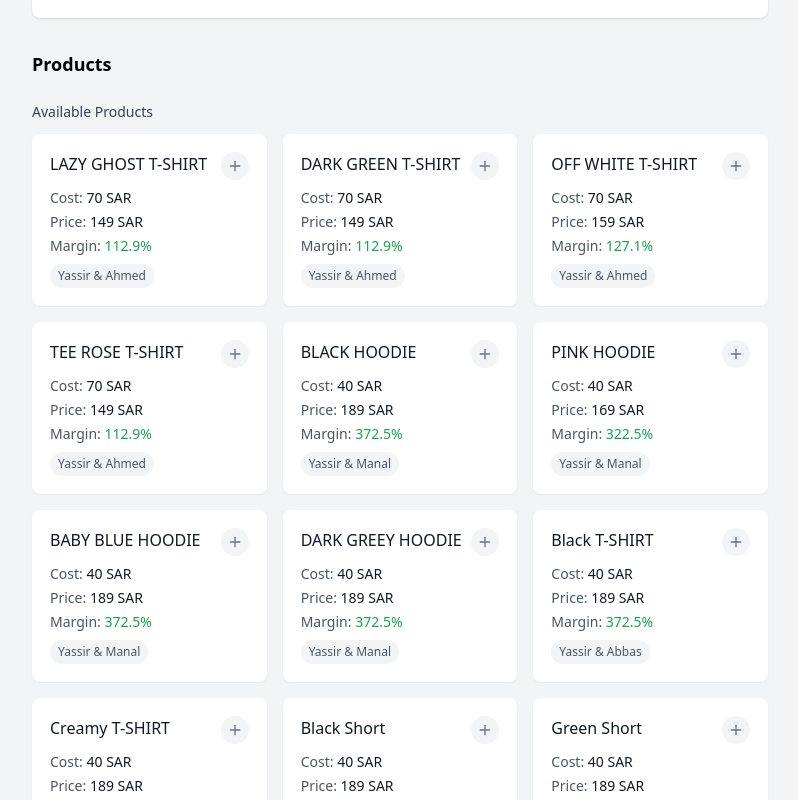
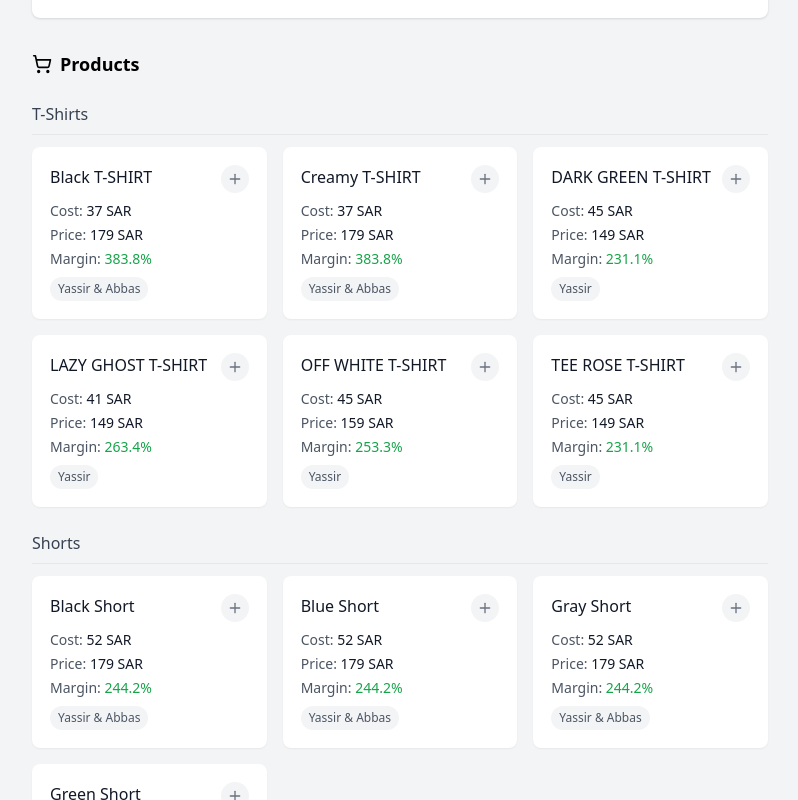
Before and after one commit to BasimAlmatboli/Littleghostsystem, a React (Vite) app: page /calculator in a window 1280 px wide. Shown: the part 900-1700 px from the top of the page, without its empty margins (240-1038 px from the left). Built offline with nearby package versions, Linux system fonts and the light colour scheme.

Commit message:
Add files via upload
update the product page to make them group
change price manually
update abbas share

```diff
--- a/src/components/ProductSelect.tsx
+++ b/src/components/ProductSelect.tsx
@@ -1,8 +1,9 @@
-import React from 'react';
-import { Product, OrderItem } from '../types';
-import { getProducts } from '../data/products';
+import React, { useState, useEffect } from 'react';
+import { OrderItem, Product } from '../types';
 import { ProductRow } from './ProductRow';
 import { ProductGrid } from './products/ProductGrid';
+import { getProducts } from '../data/products';
+import { ShoppingCart } from 'lucide-react';
 
 interface ProductSelectProps {
   orderItems: OrderItem[];
@@ -13,59 +14,181 @@ export const ProductSelect: React.FC<ProductSelectProps> = ({
   orderItems,
   onOrderItemsChange,
 }) => {
-  const handleAddProduct = (product: Product) => {
-    const newItems = [...orderItems];
-    const existingItem = newItems.find(item => item.product.id === product.id);
+  const [allProducts, setAllProducts] = useState<Product[]>([]);
 
-    if (existingItem) {
-      existingItem.quantity += 1;
+  useEffect(() => {
+    setAllProducts(getProducts());
+  }, []);
+
+  const handleProductSelect = (product: Product) => {
+    const existingItemIndex = orderItems.findIndex(
+      item => item.product.id === product.id
+    );
+
+    if (existingItemIndex >= 0) {
+      // Product already exists, increment quantity
+      const updatedItems = [...orderItems];
+      updatedItems[existingItemIndex] = {
+        ...updatedItems[existingItemIndex],
+        quantity: updatedItems[existingItemIndex].quantity + 1,
+      };
+      onOrderItemsChange(updatedItems);
     } else {
-      newItems.push({ product, quantity: 1 });
+      // Add new product with quantity 1
+      const newItem: OrderItem = {
+        product,
+        quantity: 1,
+      };
+      onOrderItemsChange([...orderItems, newItem]);
+    }
+  };
+
+  const handleItemUpdate = (index: number, updates: { quantity?: number; cost?: number; sellingPrice?: number }) => {
+    const updatedItems = [...orderItems];
+
+    if (updates.quantity !== undefined) {
+      if (updates.quantity <= 0) {
+        // Remove item if quantity is 0 or less
+        updatedItems.splice(index, 1);
+      } else {
+        updatedItems[index] = {
+          ...updatedItems[index],
+          quantity: updates.quantity,
+        };
+      }
     }
 
-    onOrderItemsChange(newItems);
+    if (updates.cost !== undefined) {
+      updatedItems[index] = {
+        ...updatedItems[index],
+        product: {
+          ...updatedItems[index].product,
+          cost: updates.cost,
+        },
+      };
+    }
+
+    if (updates.sellingPrice !== undefined) {
+      updatedItems[index] = {
+        ...updatedItems[index],
+        product: {
+          ...updatedItems[index].product,
+          sellingPrice: updates.sellingPrice,
+        },
+      };
+    }
+
+    onOrderItemsChange(updatedItems);
   };
 
-  const handleQuantityChange = (productId: string, quantity: number) => {
-    if (quantity === 0) {
-      onOrderItemsChange(orderItems.filter(item => item.product.id !== productId));
-      return;
-    }
+  // Group and sort products
+  const tShirts = allProducts
+    .filter(product => product.name.toUpperCase().includes('T-SHIRT'))
+    .sort((a, b) => a.name.localeCompare(b.name));
 
-    const newItems = orderItems.map(item =>
-      item.product.id === productId ? { ...item, quantity } : item
-    );
+  const shorts = allProducts
+    .filter(product => product.name.toUpperCase().includes('SHORT'))
+    .sort((a, b) => a.name.localeCompare(b.name));
 
-    onOrderItemsChange(newItems);
-  };
+  const hoodies = allProducts
+    .filter(product => product.name.toUpperCase().includes('HOODIE'))
+    .sort((a, b) => a.name.localeCompare(b.name));
 
-  const products = getProducts();
+  const otherProducts = allProducts
+    .filter(product =>
+      !product.name.toUpperCase().includes('T-SHIRT') &&
+      !product.name.toUpperCase().includes('SHORT') &&
+      !product.name.toUpperCase().includes('HOODIE')
+    )
+    .sort((a, b) => a.name.localeCompare(b.name));
+
   const selectedProducts = orderItems.map(item => item.product);
 
   return (
     <div className="space-y-6">
-      <h2 className="text-lg font-semibold">Products</h2>
+      <h2 className="text-lg font-semibold flex items-center gap-2">
+        <ShoppingCart className="h-5 w-5" />
+        <span>Products</span>
+      </h2>
 
-      {/* Available Products Grid */}
-      <div className="space-y-3">
-        <h3 className="text-sm font-medium text-gray-700">Available Products</h3>
-        <ProductGrid
-          products={products}
-          selectedProducts={selectedProducts}
-          onProductSelect={handleAddProduct}
-        />
+      {/* Product Selection Grid */}
+      <div className="space-y-6">
+        {/* T-Shirts */}
+        {tShirts.length > 0 && (
+          <div className="space-y-3">
+            <h3 className="text-md font-medium text-gray-700 border-b border-gray-200 pb-2">
+              T-Shirts
+            </h3>
+            <ProductGrid
+              products={tShirts}
+              selectedProducts={selectedProducts}
+              onProductSelect={handleProductSelect}
+            />
+          </div>
+        )}
+
+        {/* Shorts */}
+        {shorts.length > 0 && (
+          <div className="space-y-3">
+            <h3 className="text-md font-medium text-gray-700 border-b border-gray-200 pb-2">
+              Shorts
+            </h3>
+            <ProductGrid
+              products={shorts}
+              selectedProducts={selectedProducts}
+              onProductSelect={handleProductSelect}
+            />
+          </div>
+        )}
+
+        {/* Hoodies */}
+        {hoodies.length > 0 && (
+          <div className="space-y-3">
+            <h3 className="text-md font-medium text-gray-700 border-b border-gray-200 pb-2">
+              Hoodies
+            </h3>
+            <ProductGrid
+              products={hoodies}
+              selectedProducts={selectedProducts}
+              onProductSelect={handleProductSelect}
+            />
+          </div>
+        )}
+
+        {/* Other Products */}
+        {otherProducts.length > 0 && (
+          <div className="space-y-3">
+            <h3 className="text-md font-medium text-gray-700 border-b border-gray-200 pb-2">
+              Other Products
+            </h3>
+            <ProductGrid
+              products={otherProducts}
+              selectedProducts={selectedProducts}
+              onProductSelect={handleProductSelect}
+            />
+          </div>
+        )}
+
+        {allProducts.length === 0 && (
+          <div className="text-center py-8 text-gray-500">
+            <ShoppingCart className="mx-auto h-12 w-12 text-gray-300 mb-4" />
+            <p>No products available. Please add products in Settings.</p>
+          </div>
+        )}
       </div>
 
       {/* Selected Products */}
       {orderItems.length > 0 && (
-        <div className="space-y-3 bg-gray-50 p-4 rounded-lg">
-          <h3 className="text-sm font-medium text-gray-700">Selected Products</h3>
-          <div className="space-y-2">
-            {orderItems.map((item) => (
+        <div className="space-y-4">
+          <h3 className="text-md font-medium text-gray-700 border-b border-gray-200 pb-2">
+            Selected Products
+          </h3>
+          <div className="space-y-4">
+            {orderItems.map((item, index) => (
               <ProductRow
-                key={item.product.id}
+                key={`${item.product.id}-${index}`}
                 item={item}
-                onQuantityChange={(quantity) => handleQuantityChange(item.product.id, quantity)}
+                onItemUpdate={(updates) => handleItemUpdate(index, updates)}
               />
             ))}
           </div>
--- a/src/data/products.ts
+++ b/src/data/products.ts
@@ -4,30 +4,30 @@ const defaultProducts: Product[] = [
 {
     id: 'LAZY GHOST T-SHIRT',
     name: 'LAZY GHOST T-SHIRT',
-    cost: 70,
+    cost: 41,
     sellingPrice: 149,
-    owner: 'yassir-ahmed'  // Co-owned by Yassir and Ahmed
+    owner: 'yassir'  // 100% owned by Yassir
   },
   {
     id: 'DARK GREEN T-SHIRT',
     name: 'DARK GREEN T-SHIRT',
-    cost: 70,
+    cost: 45,
     sellingPrice: 149,
-    owner: 'yassir-ahmed'  // Co-owned by Yassir and Ahmed
+    owner: 'yassir'  // 100% owned by Yassir
   },
   {
     id: 'OFF WHITE T-SHIRT',
     name: 'OFF WHITE T-SHIRT',
-    cost: 70,
+    cost: 45,
     sellingPrice: 159,
-    owner: 'yassir-ahmed'  // Co-owned by Yassir and Ahmed
+    owner: 'yassir'  // 100% owned by Yassir
   },
   {
     id: 'TEE ROSE T-SHIRT',
     name: 'TEE ROSE T-SHIRT',
-    cost: 70,
+    cost: 45,
     sellingPrice: 149,
-    owner: 'yassir-ahmed'  // Co-owned by Yassir and Ahmed
+    owner: 'yassir'  // 100% owned by Yassir
   },
   {
     id: 'BLACK HOODIE',
@@ -60,43 +60,43 @@ const defaultProducts: Product[] = [
   {
     id: 'Black T-SHIRT',
     name: 'Black T-SHIRT',
-    cost: 40,
-    sellingPrice: 189,
+    cost: 37,
+    sellingPrice: 179,
     owner: 'yassir-abbas'  // Co-owned by Yassir and Abbas
   },
   {
     id: 'Creamy T-SHIRT',
     name: 'Creamy T-SHIRT',
-    cost: 40,
-    sellingPrice: 189,
+    cost: 37,
+    sellingPrice: 179,
     owner: 'yassir-abbas'  // Co-owned by Yassir and Abbas
   },
     {
     id: 'Black Short',
     name: 'Black Short',
-    cost: 40,
-    sellingPrice: 189,
+    cost: 52,
+    sellingPrice: 179,
     owner: 'yassir-abbas'  // Co-owned by Yassir and Abbas
   },
     {
     id: 'Green Short',
     name: 'Green Short',
-    cost: 40,
-    sellingPrice: 189,
+    cost: 52,
+    sellingPrice: 179,
     owner: 'yassir-abbas'  // Co-owned by Yassir and Abbas
   },
     {
     id: 'Blue Short',
     name: 'Blue Short',
-    cost: 40,
-    sellingPrice: 189,
+    cost: 52,
+    sellingPrice: 179,
     owner: 'yassir-abbas'  // Co-owned by Yassir and Abbas
   },
     {
     id: 'Gray Short',
     name: 'Gray Short',
-    cost: 40,
-    sellingPrice: 189,
+    cost: 52,
+    sellingPrice: 179,
     owner: 'yassir-abbas'  // Co-owned by Yassir and Abbas
   },
 ];
--- a/src/data/shipping.ts
+++ b/src/data/shipping.ts
@@ -19,7 +19,7 @@ const defaultShippingMethods: ShippingMethod[] = [
   {
     id: 'smsa',
     name: 'SMSA',
-    cost: 27,
+    cost: 29,
   },
 ];
 
--- a/src/lib/supabase.ts
+++ b/src/lib/supabase.ts
@@ -1,8 +1,8 @@
 import { createClient } from '@supabase/supabase-js';
 import type { Database } from '../types/supabase';
 
-const supabaseUrl = import.meta.env.VITE_SUPABASE_URL;
-const supabaseAnonKey = import.meta.env.VITE_SUPABASE_ANON_KEY;
+const supabaseUrl = 'https://hqtznxyselgjnghprjqs.supabase.co';
+const supabaseAnonKey = 'eyJhbGciOiJIUzI1NiIsInR5cCI6IkpXVCJ9.eyJpc3MiOiJzdXBhYmFzZSIsInJlZiI6ImhxdHpueHlzZWxnam5naHByanFzIiwicm9sZSI6ImFub24iLCJpYXQiOjE3MzQyOTk0MDIsImV4cCI6MjA0OTg3NTQwMn0.kzPPScbVaAOzvGycNt81Xcn6kLkeLExEXKb-yF683s8';
 
 if (!supabaseUrl || !supabaseAnonKey) {
   throw new Error('Missing Supabase environment variables');
--- a/src/pages/Calculator.tsx
+++ b/src/pages/Calculator.tsx
@@ -34,6 +34,7 @@ export const Calculator = () => {
     setDiscount,
     order,
     setInitialOrder,
+    setShippingMethodCost,
   } = useOrder();
 
   // Load existing order if editing
@@ -172,6 +173,7 @@ export const Calculator = () => {
           <ShippingSelect
             selected={shippingMethod}
             onSelect={setShippingMethod}
+            onShippingMethodCostChange={setShippingMethodCost}
             isFreeShipping={isFreeShipping}
             onFreeShippingChange={setIsFreeShipping}
           />
--- a/src/utils/profitSharing/percentages.ts
+++ b/src/utils/profitSharing/percentages.ts
@@ -5,8 +5,8 @@
 export const getYassirPercentage = (owner: string): number => {
   // T-shirts are split 50/50 with Ahmed
   if (owner === 'yassir-ahmed') {
-     return 0.5; // 50%
-   }
+    return 0.5; // 50%
+  }
 
   // Hoodies are split 50/50 with Manal
   if (owner === 'yassir-manal') {
```
Also changed, not shown: src/components/ProductRow.tsx (+72 -20 lines), src/components/ShippingSelect.tsx (+36 -0 lines), src/hooks/useOrder.ts (+20 -4 lines), 1 other file (tests, documents, lock files or other folders).
